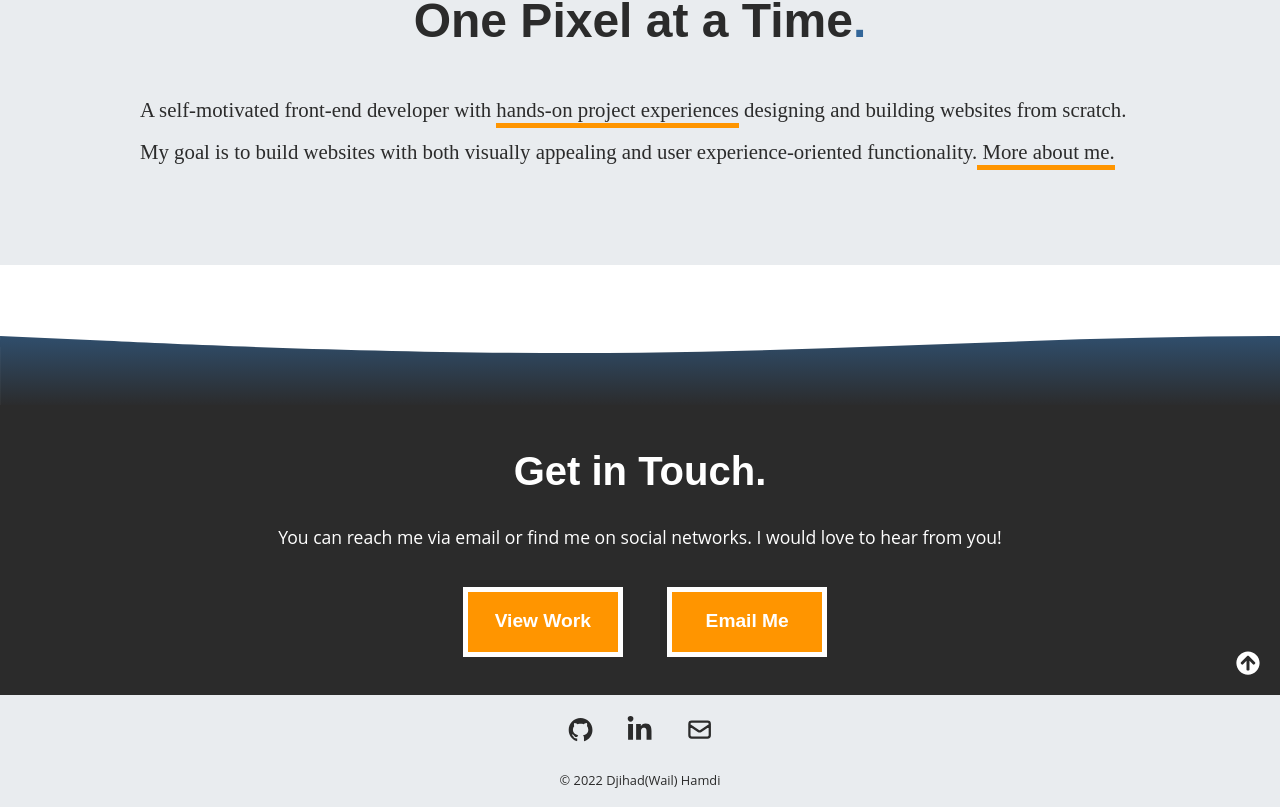
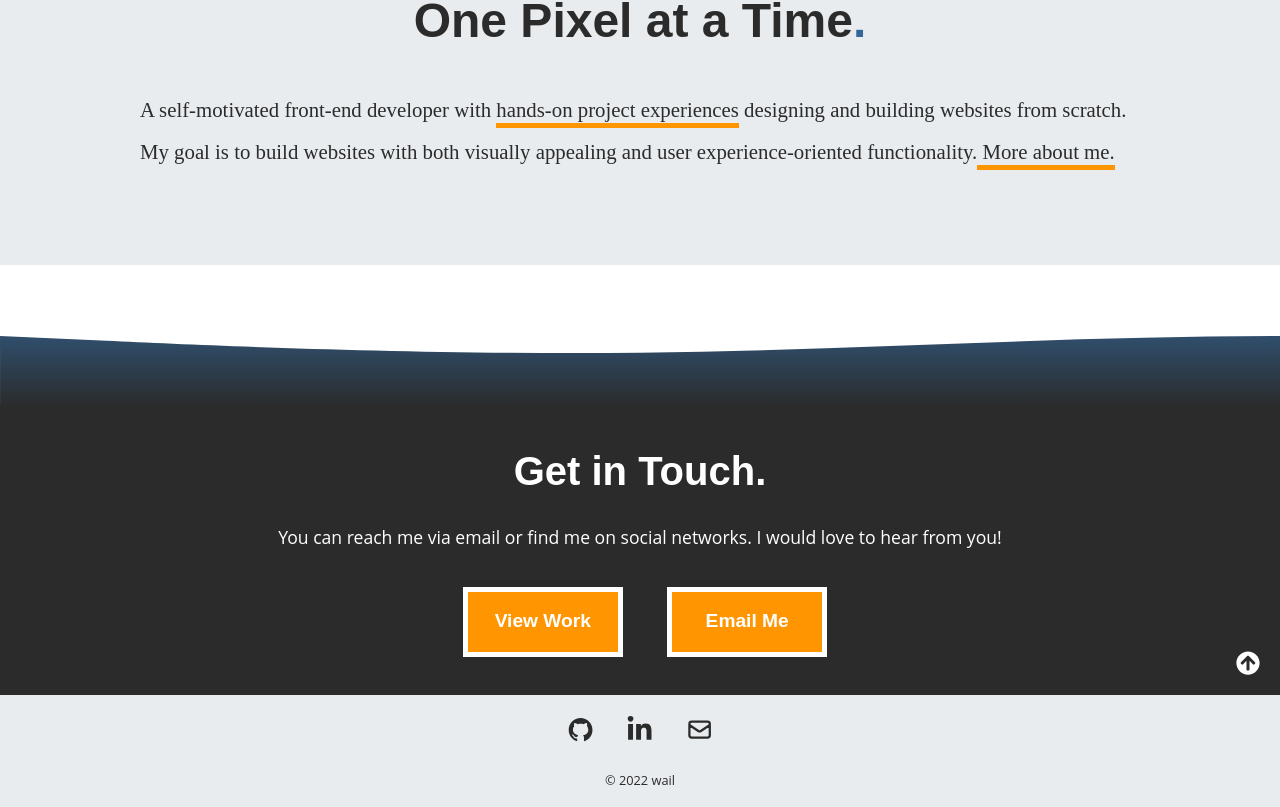
Before and after one commit to wailh/wailh-portfolio, a React (Create React App) app: page / in a window 1280 px wide. Shown: the part 819-1626 px from the top of the page. Built offline with nearby package versions, Linux system fonts and the light colour scheme.

Commit message:
Update Footer.js

```diff
--- a/src/components/Footer.js
+++ b/src/components/Footer.js
@@ -33,7 +33,7 @@ const Footer = () => {
         </a>
       </section>
 
-      <p>&copy; {getYear()} Djihad(Wail) Hamdi</p>
+      <p>&copy; {getYear()} wail</p>
     </footer>
   );
 };
```
